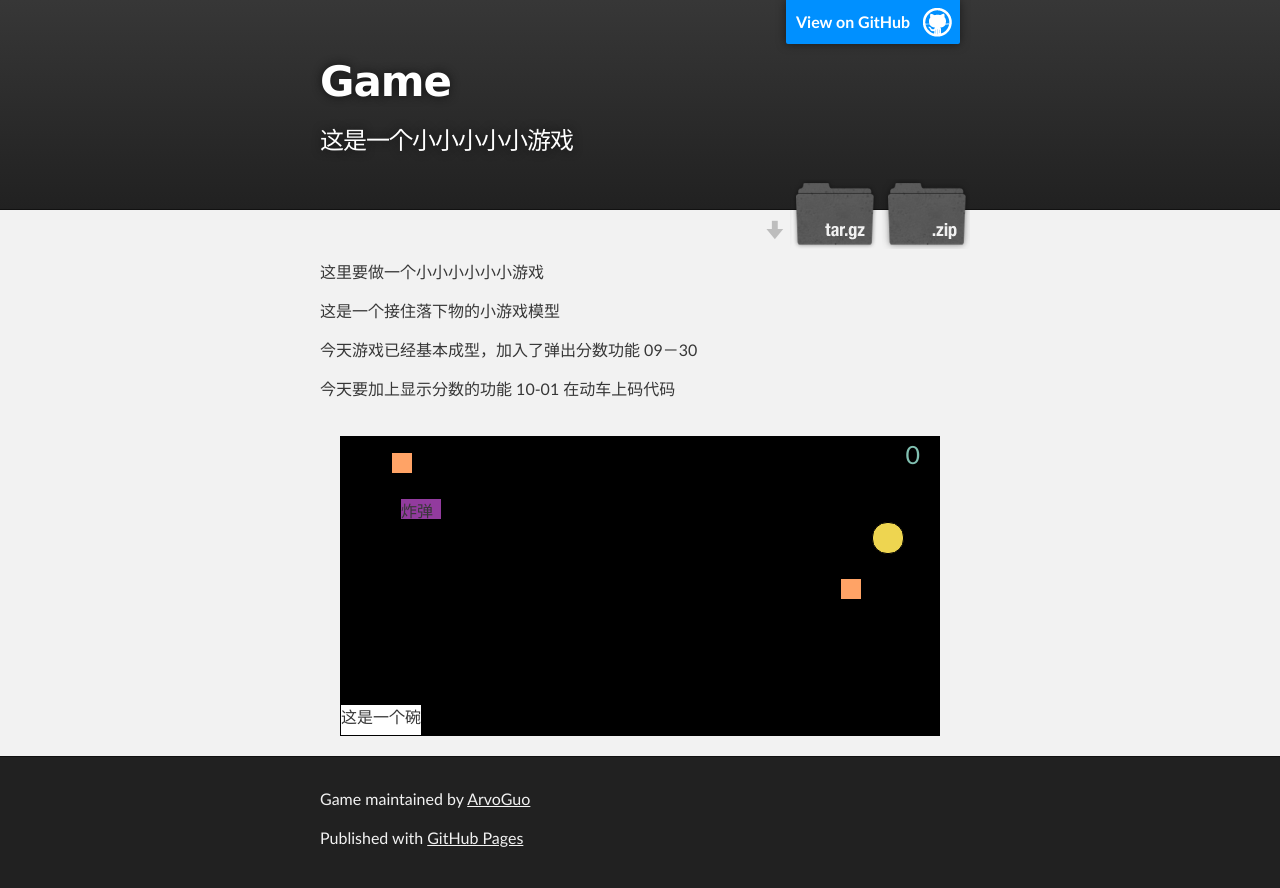
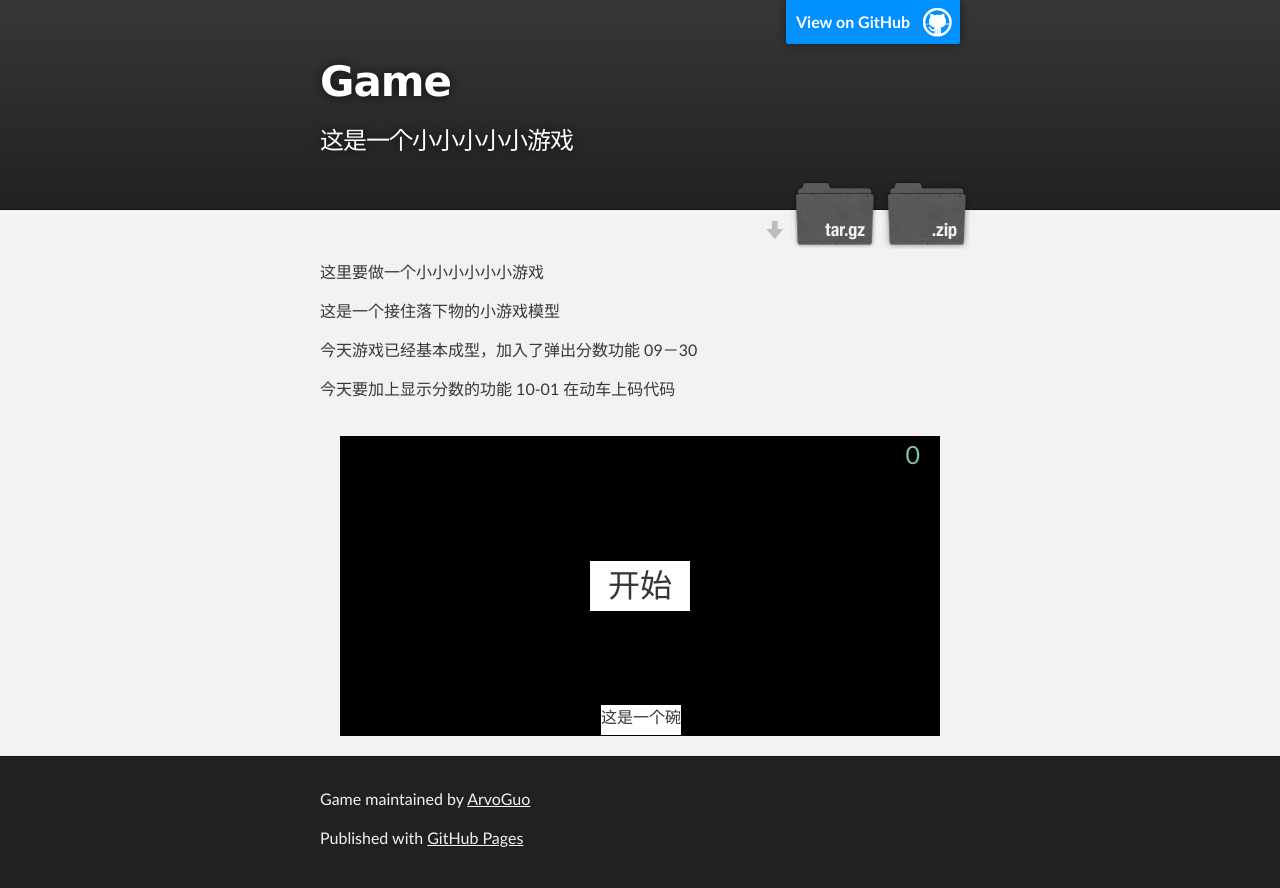
Before and after one commit to ArvoGuo/game, a plain HTML site: page index.html in a window 1280 px wide. Drawn offline with Linux system fonts and the light colour scheme.

Commit message:
add start btn

```diff
--- a/index.html
+++ b/index.html
@@ -34,7 +34,8 @@
       background: #fff;
       border:1px solid #000;
       bottom: 0px;
-      left: 0px;
+      left: 50%;
+      margin-left: -40px;
       /*cursor: none;*/
     }
     #part{
--- a/js/index.js
+++ b/js/index.js
@@ -1,7 +1,7 @@
 (function($) {
 	$.prototype.intersection = function(obj) {
 		var self = $(this);
-		if (obj.position().top + obj.height() >= self.position().top && obj.position().top  <= self.position().top + (self.height()*3/5)) {
+		if (obj.position().top + obj.height() >= self.position().top && obj.position().top <= self.position().top + (self.height() * 3 / 5)) {
 			if ((obj.position().left + obj.width()) >= self.position().left && obj.position().left <= self.position().left + self.width()) {
 				return true;
 			}
@@ -26,21 +26,21 @@
 		var self = $(this);
 		var scoreVal = parseInt(self.data('score'));
 		var scoreNow = parseInt(scoreDiv.text());
-		scoreDiv.text(scoreNow+scoreVal);
+		scoreDiv.text(scoreNow + scoreVal);
 		var score = $('<div>' + self.data('score') + '</div>').css({
-			'position':'absolute',
-			'top':'-20px',
-			'left':'-20px',
+			'position': 'absolute',
+			'top': '-20px',
+			'left': '-20px',
 			'color': scoreVal > 0 ? 'yellow' : 'red'
 		});
 		self.append(score);
 		score.animate({
-			'font-size':'40px',
+			'font-size': '40px',
 			top: $(this).top - 50
 		}, 'slow', function() {
 			//$(this).remove();
 		});
-		self.css('background','#D1E7AA').stop().animate({
+		self.css('background', '#D1E7AA').stop().animate({
 			top: self.position().top - 20,
 			'opacity': '0.3'
 		}, 'slow', function() {
@@ -60,6 +60,38 @@
 $(function() {
 	var screen = $('#screen');
 	var bowl = $('#bowl');
+	var scoreDiv = $('<div>0</div>').css({
+		'position': 'absolute',
+		'top': 0,
+		'right': '20px',
+		'color': '#81C0B1',
+		'font-size': '25px'
+	}).appendTo(screen);
+	var startBtn = $('<div>开始</div>').css({
+		'position': 'absolute',
+		'z-index': '10',
+		'width': '100px',
+		'height': '50px',
+		'background': '#fff',
+		'left': '50%',
+		'margin-left': '-50px',
+		'text-align': 'center',
+		'font-size': '32px',
+		'cursor': 'pointer',
+		'top': screen.height() / 2 - 25
+	}).appendTo(screen).on('click', function() {
+		$(this).hide();
+		start();
+	});
+	var options = {
+		speed_addFruits:600
+	}
+	//fruits
+	var fruits = [],
+		shiftFruits = [],
+		i,
+		name = ['apple', 'banana', 'orange'];
+	var addListen = function() {
 		screen.mousemove(function(event) {
 			event.preventDefault();
 			if (event.target.id == 'bowl') {
@@ -93,18 +125,10 @@ $(function() {
 				'top': y - limit.minY
 			});
 		})
-	var scoreDiv = $('<div>0</div>').css({
-		'position':'absolute',
-		'top':0,
-		'right':'20px','color':'#81C0B1','font-size':'25px'
-	}).appendTo(screen);
+	}
 
-	//fruits
-	var fruits = [],
-		shiftFruits = [],
-		i,
-		name = ['apple', 'banana'];
-	var downFruits = setInterval(function() {
+	var downFruits = function() {
+		setInterval(function() {
 			if (fruits.length > 0) {
 				for (i = 0; i < fruits.length; i++) {
 					(function(i) {
@@ -132,16 +156,18 @@ $(function() {
 				}
 			};
 		}, 100);
+	}
 
-	var addFruits = setInterval(function() {
+	var addFruits = function() {
+		setInterval(function() {
+			var rand = getRandomInt(0, name.length - 1);
 			fruits.push(fruitsFactory('apple'));
 			fruits.push(fruitsFactory('banana'));
 			fruits.push(fruitsFactory('orange'));
+			//fruits.push(fruitsFactory(name[rand]));
 
-	}, 2000)
-
-
-
+		}, options.speed_addFruits)
+	}
 
 	function fruitsFactory(name) {
 		var fruit;
@@ -155,7 +181,7 @@ $(function() {
 					'width': '20px',
 					'height': '20px',
 					'border': 'solid 1px #000'
-				}).speed(6000).data('score', '+20');
+				}).speed(2000).data('score', '+20');
 				break;
 			case 'banana':
 				fruit = $('<div>炸弹</div>').css({
@@ -166,7 +192,7 @@ $(function() {
 					'width': '40px',
 					'height': '20px',
 					'border': 'solid 1px #000'
-				}).speed(3000).data('score', '-15');
+				}).speed(1000).data('score', '-15');
 				break;
 			case 'orange':
 				fruit = $('<div></div>').css({
@@ -176,7 +202,7 @@ $(function() {
 					'background': '#EED550',
 					'width': '30px',
 					'height': '30px',
-					'border-radius':'15px',
+					'border-radius': '15px',
 					'border': 'solid 1px #000'
 				}).speed(2500).data('score', '+10');
 				break;
@@ -206,6 +232,41 @@ $(function() {
 	}
 
 	function getRandomInt(min, max) {
-		return Math.floor(Math.random() * (max - min)) + min;
+		return Math.ceil(Math.random() * (max - min)) + min;
 	}
+
+	function init() {
+		$('#screen').css({
+			'width': '600px',
+			'height': '300px',
+			'background': '#000',
+			'position': 'relative',
+			'margin': '0 auto',
+			'margin-bottom': '20px',
+			'overflow': 'hidden',
+			'cursor': 'none'
 		})
+		$('#bowl').css({
+			'position': 'absolute',
+			'width': '80px',
+			'height': '30px',
+			'background': '#fff',
+			'border': '1px solid #000',
+			'bottom': '0px',
+			'left': '0',
+			'margin':0
+		})
+		$('#part').css({
+			'position': 'relative'
+
+		})
+	}
+
+	function start() {
+		init()
+		addListen();
+		addFruits();
+		downFruits();
+	}
+
+})
```
Lines whose indentation alone changed are shown as unchanged.
